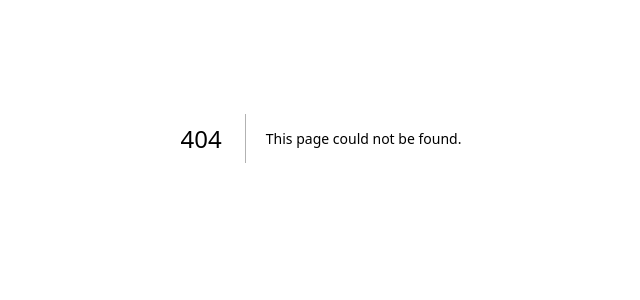
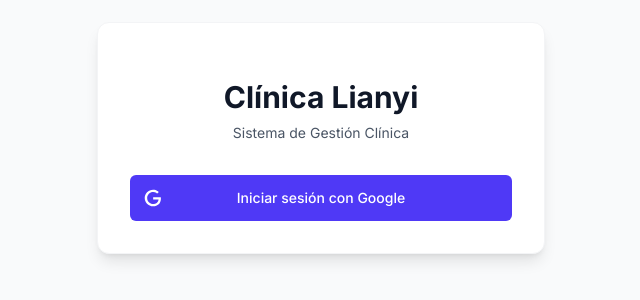
Before and after one commit to acmelandjor/clinicaweb, a Next.js app: page /login in a window 1280 px wide. Before the commit this address had no page. Shown: the part 262-562 px from the top of the page, without its empty margins (319-959 px from the left). Built offline with nearby package versions, Linux system fonts and the light colour scheme; no server answers.

Commit message:
crear login

```diff
--- a/src/app/layout.tsx
+++ b/src/app/layout.tsx
@@ -12,6 +12,8 @@ export const metadata: Metadata = {
   description: "Gestión de pacientes y herramientas clínicas",
 };
 
+import { AuthProvider } from "@/context/AuthContext";
+
 export default function RootLayout({
   children,
 }: Readonly<{
@@ -22,7 +24,9 @@ export default function RootLayout({
       <body
         className={`${inter.variable} antialiased`}
       >
-        {children}
+        <AuthProvider>
+          {children}
+        </AuthProvider>
       </body>
     </html>
   );
--- /dev/null
+++ b/src/app/login/page.tsx
@@ -0,0 +1,49 @@
+"use client";
+import { useEffect } from "react";
+import { useAuth } from "@/context/AuthContext";
+import { useRouter } from "next/navigation";
+
+export default function LoginPage() {
+    const { user, signInWithGoogle } = useAuth();
+    const router = useRouter();
+
+    useEffect(() => {
+        if (user) {
+            router.push("/");
+        }
+    }, [user, router]);
+
+    return (
+        <div className="min-h-screen flex items-center justify-center bg-gray-50">
+            <div className="max-w-md w-full space-y-8 p-8 bg-white rounded-xl shadow-lg border border-gray-100">
+                <div className="text-center">
+                    <h2 className="mt-6 text-3xl font-bold text-gray-900">
+                        Clínica Lianyi
+                    </h2>
+                    <p className="mt-2 text-sm text-gray-600">
+                        Sistema de Gestión Clínica
+                    </p>
+                </div>
+                <div className="mt-8 space-y-6">
+                    <button
+                        onClick={signInWithGoogle}
+                        className="group relative w-full flex justify-center py-3 px-4 border border-transparent text-sm font-medium rounded-md text-white bg-indigo-600 hover:bg-indigo-700 focus:outline-none focus:ring-2 focus:ring-offset-2 focus:ring-indigo-500 transition-colors duration-200"
+                    >
+                        <span className="absolute left-0 inset-y-0 flex items-center pl-3">
+                            <svg className="h-5 w-5 text-white" viewBox="0 0 24 24" fill="currentColor">
+                                <path d="M21.35,11.1H12.18V13.83H18.69C18.36,17.64 15.19,19.27 12.19,19.27C8.36,19.27 5,16.25 5,12C5,7.9 8.2,4.73 12.2,4.73C15.29,4.73 17.1,6.7 17.1,6.7L19,4.72C19,4.72 16.56,2 12.1,2C6.42,2 2.03,6.8 2.03,12C2.03,17.05 6.16,22 12.25,22C17.6,22 21.5,18.33 21.5,12.91C21.5,11.76 21.35,11.1 21.35,11.1V11.1Z" />
+                            </svg>
+                        </span>
+                        Iniciar sesión con Google
+                    </button>
+                </div>
+            </div>
+
+            {/* Background decoration */}
+            <div className="absolute top-0 left-0 w-full h-full overflow-hidden -z-10 pointer-events-none">
+                <div className="absolute -top-[30%] -left-[10%] w-[70%] h-[70%] rounded-full bg-indigo-50 opacity-50 blur-3xl"></div>
+                <div className="absolute top-[40%] -right-[10%] w-[60%] h-[60%] rounded-full bg-blue-50 opacity-50 blur-3xl"></div>
+            </div>
+        </div>
+    );
+}
--- a/src/app/page.tsx
+++ b/src/app/page.tsx
@@ -3,8 +3,9 @@
 import { useState, useEffect, ChangeEvent } from 'react';
 import {
   UserPlus, Calendar, FileText, Timer, User, Search, Plus,
-  Clock, Play, Pause, RotateCcw
+  Clock, Play, Pause, RotateCcw, LogOut
 } from 'lucide-react';
+import { useAuth } from '@/context/AuthContext';
 import { db } from '@/lib/firebase';
 import {
   collection,
@@ -113,6 +114,7 @@ interface DetalleSesion {
 }
 
 export default function ClinicaApp() {
+  const { signOut, user } = useAuth();
   const [activeSection, setActiveSection] = useState<string>('registro');
   const [pacientes, setPacientes] = useState<PacienteFirestore[]>([]);
   const [sesiones, setSesiones] = useState<SesionFirestore[]>([]);
@@ -869,9 +871,21 @@ export default function ClinicaApp() {
     <div className="min-h-screen bg-gradient-to-br from-blue-50 to-indigo-100">
       {/* Header */}
       <header className="bg-white shadow-md">
-        <div className="container mx-auto px-4 py-4">
+        <div className="container mx-auto px-4 py-4 flex justify-between items-center">
+          <div>
             <h1 className="text-3xl font-bold text-gray-800">Sistema Clínica Médica</h1>
             <p className="text-gray-600">Gestión integral de pacientes</p>
+          </div>
+          <div className="flex items-center gap-4">
+            <span className="text-sm text-gray-600 hidden md:block">{user?.email}</span>
+            <button
+              onClick={signOut}
+              className="flex items-center gap-2 px-4 py-2 border border-red-200 text-red-600 rounded-lg hover:bg-red-50 transition-colors"
+            >
+              <LogOut size={18} />
+              <span className="hidden sm:inline">Cerrar Sesión</span>
+            </button>
+          </div>
         </div>
       </header>
 
--- /dev/null
+++ b/src/context/AuthContext.tsx
@@ -0,0 +1,79 @@
+"use client";
+import { createContext, useContext, useEffect, useState } from "react";
+import {
+    onAuthStateChanged,
+    signInWithPopup,
+    GoogleAuthProvider,
+    signOut as firebaseSignOut,
+    User
+} from "firebase/auth";
+import { auth } from "@/lib/firebase";
+import { useRouter, usePathname } from "next/navigation";
+
+interface AuthContextType {
+    user: User | null;
+    loading: boolean;
+    signInWithGoogle: () => Promise<void>;
+    signOut: () => Promise<void>;
+}
+
+const AuthContext = createContext<AuthContextType>({} as AuthContextType);
+
+export const AuthProvider = ({ children }: { children: React.ReactNode }) => {
+    const [user, setUser] = useState<User | null>(null);
+    const [loading, setLoading] = useState(true);
+    const router = useRouter();
+    const pathname = usePathname();
+
+    useEffect(() => {
+        const unsubscribe = onAuthStateChanged(auth, (user) => {
+            if (user) {
+                setUser(user);
+            } else {
+                setUser(null);
+            }
+            setLoading(false);
+        });
+
+        return () => unsubscribe();
+    }, []);
+
+    useEffect(() => {
+        if (!loading && !user && pathname !== "/login") {
+            router.push("/login");
+        }
+    }, [user, loading, pathname, router]);
+
+    const signInWithGoogle = async () => {
+        try {
+            const provider = new GoogleAuthProvider();
+            await signInWithPopup(auth, provider);
+            router.push("/");
+        } catch (error) {
+            console.error("Error signing in with Google", error);
+        }
+    };
+
+    const signOut = async () => {
+        try {
+            await firebaseSignOut(auth);
+            router.push("/login");
+        } catch (error) {
+            console.error("Error signing out", error);
+        }
+    };
+
+    if (loading) {
+        return <div className="min-h-screen flex items-center justify-center">
+            <div className="animate-spin rounded-full h-12 w-12 border-t-2 border-b-2 border-indigo-500"></div>
+        </div>;
+    }
+
+    return (
+        <AuthContext.Provider value={{ user, loading, signInWithGoogle, signOut }}>
+            {children}
+        </AuthContext.Provider>
+    );
+};
+
+export const useAuth = () => useContext(AuthContext);
--- a/src/lib/firebase.ts
+++ b/src/lib/firebase.ts
@@ -1,6 +1,6 @@
 import { initializeApp, getApps, getApp, FirebaseApp } from "firebase/app";
 import { getFirestore, Firestore } from "firebase/firestore";
-// import { getAuth, Auth } from "firebase/auth";
+import { getAuth, Auth } from "firebase/auth";
 
 const firebaseConfig = {
     apiKey: process.env.NEXT_PUBLIC_FIREBASE_API_KEY,
@@ -14,21 +14,20 @@ const firebaseConfig = {
 // Variables para almacenar las instancias
 let app: FirebaseApp;
 let db: Firestore;
-// let auth: Auth;
+let auth: Auth;
 
 // Inicializar Firebase solo en el cliente (navegador)
 if (typeof window !== 'undefined') {
     // Solo se ejecuta en el navegador
     app = !getApps().length ? initializeApp(firebaseConfig) : getApp();
     db = getFirestore(app);
-    // auth = getAuth(app); // Descomentar cuando habilitemos autenticación
+    auth = getAuth(app);
 } else {
     // En el servidor, crear referencias null
     // Esto previene errores de hidratación
     app = null as any;
     db = null as any;
-    // auth = null as any;
+    auth = null as any;
 }
 
-export { app, db };
-// export { app, db, auth }; // Descomentar cuando habilitemos autenticación
+export { app, db, auth };
```
Lines whose indentation alone changed are shown as unchanged.
